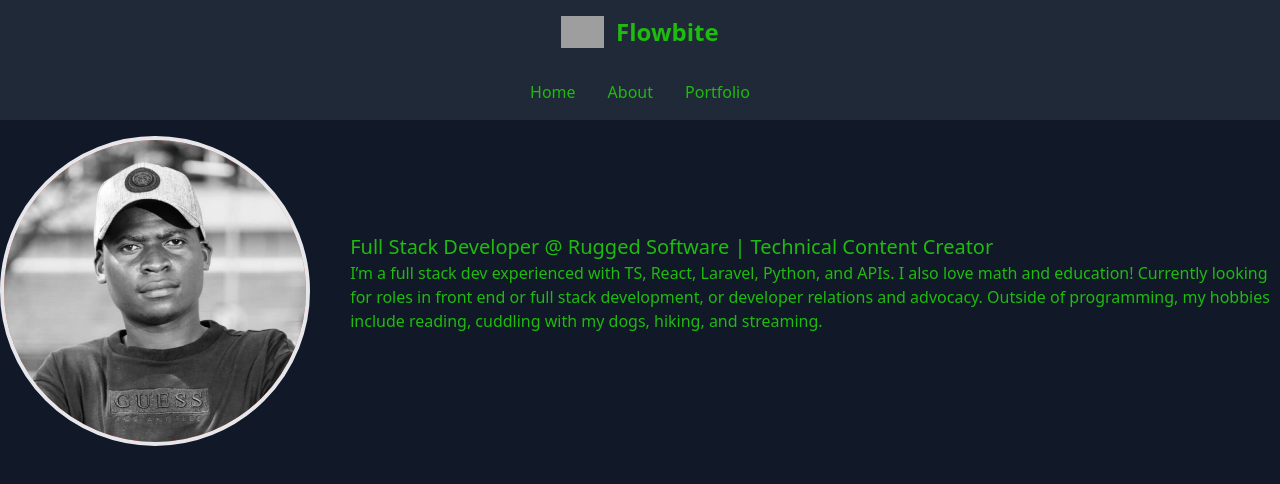
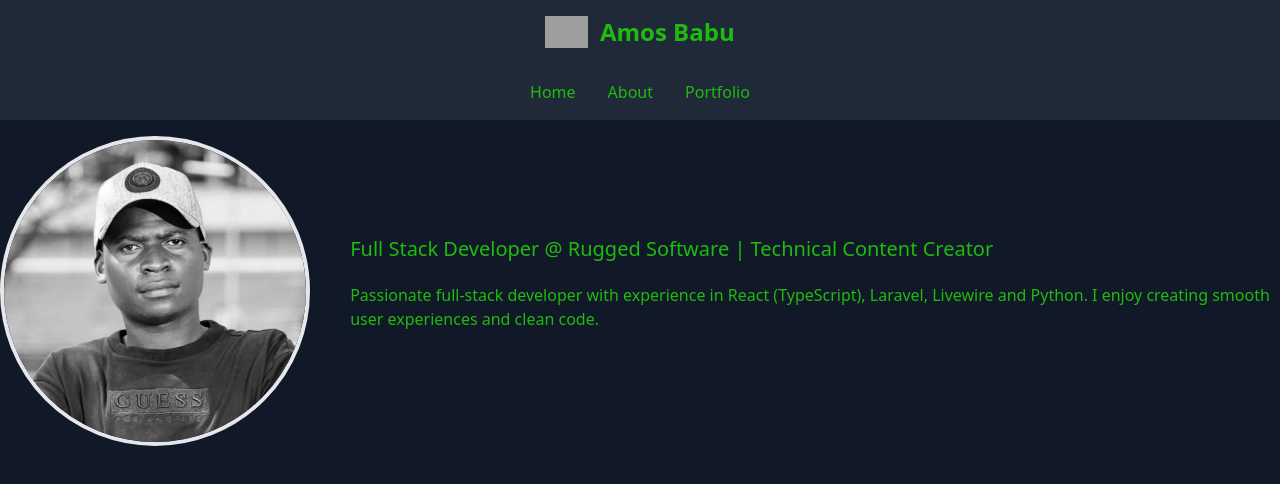
Before and after one commit to amos-babu/personal-portfolio, a React (Vite) app: page / in a window 1280 px wide. Shown: the top 484 px of the page. Built offline with nearby package versions, Linux system fonts and the light colour scheme; grey boxes are pictures that could not be loaded.

Commit message:
'changes'

```diff
--- a/src/App.tsx
+++ b/src/App.tsx
@@ -15,7 +15,7 @@ export default function App() {
               alt="Flowbite Logo"
             />
             <span className="self-center text-2xl font-semibold text-custom-green whitespace-nowrap">
-              Flowbite
+              Amos Babu
             </span>
           </a>
         </div>
@@ -82,19 +82,17 @@ export default function App() {
         </div>
       </nav>
       <div className="container flex flex-col items-center gap-10 mx-auto md:flex-row">
-        <div className="box-border w-1/4 h-full mt-4 bg-red-400 border-4 rounded-full">
-          <img className="rounded-full" src={Profile} alt="Profile picture"/>
+        <div className="box-border w-1/4 h-full mt-4 border-4 rounded-full">
+          <img className="rounded-full" src={Profile} alt="Profile picture" />
         </div>
         <div className="w-3/4">
           <h3 className="text-xl text-custom-green">
             Full Stack Developer @ Rugged Software | Technical Content Creator
           </h3>
-          <span className="pt-5 text-custom-green">
-            I’m a full stack dev experienced with TS, React, Laravel, Python,
-            and APIs. I also love math and education! Currently looking for
-            roles in front end or full stack development, or developer relations
-            and advocacy. Outside of programming, my hobbies include reading,
-            cuddling with my dogs, hiking, and streaming.
+          <span className="block pt-5 text-custom-green">
+            Passionate full-stack developer with experience in React
+            (TypeScript), Laravel, Livewire and Python. I enjoy creating smooth
+            user experiences and clean code.
           </span>
         </div>
       </div>
```
